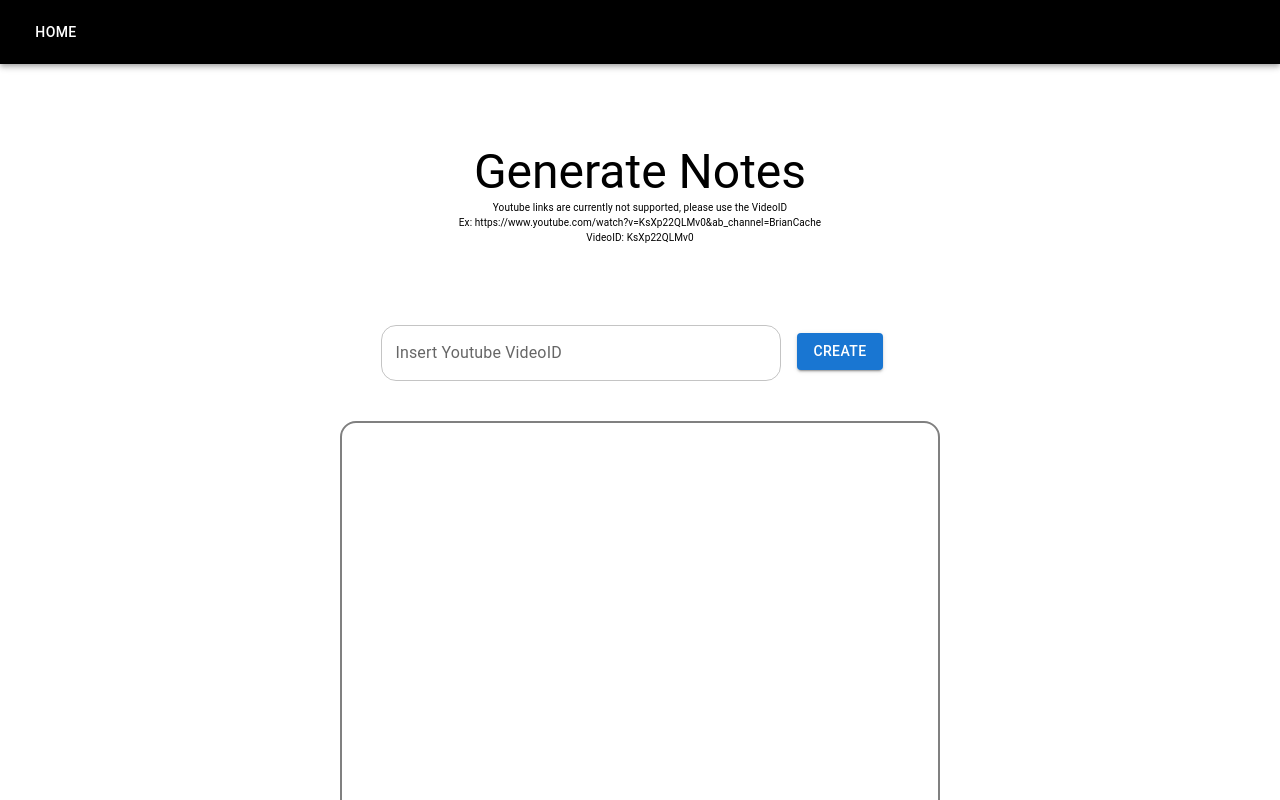
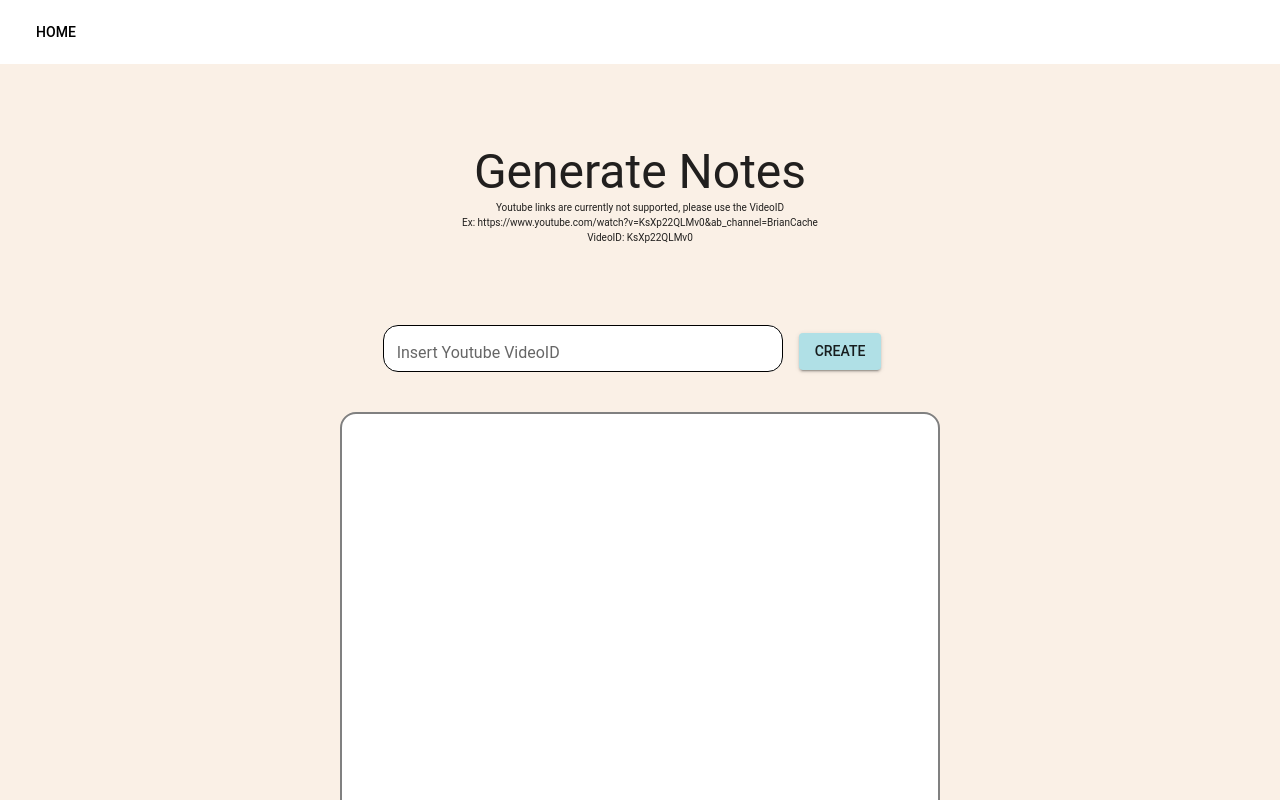
Before and after one commit to bNTGeez/NotesAI, a Next.js app: page /createNotes in a window 1280 px wide. Shown: the top 800 px of the page. Built offline with nearby package versions, Linux system fonts and the light colour scheme.

Commit message:
added color theme

```diff
--- a/app/components/Hero.tsx
+++ b/app/components/Hero.tsx
@@ -1,31 +1,37 @@
-'use client'
+"use client";
 import React from "react";
-import { Typography, Button } from "@mui/material";
+import { Box, Typography, Button } from "@mui/material";
 import { useRouter } from "next/navigation";
 
 const Hero = () => {
   const router = useRouter();
   const handleStart = () => {
-    router.push('/createNotes')
-  }
+    router.push("/createNotes");
+  };
   return (
-    <div className="flex flex-col items-center justify-center h-screen">
-      <Typography
-        variant='h2'
-      >
-        Welcome to Notes Taker!
-      </Typography>
+    <Box
+      sx={{
+        backgroundColor: "primary.main",
+        display: "flex",
+        flexDirection: "column",
+        alignItems: "center",
+        justifyContent: "center",
+        height: "100vh",
+      }}
+    >
+      <Typography variant="h2">Welcome to Notes Taker!</Typography>
       <Button
         sx={{
+          mb: 25,
           mt: 5,
-          backgroundColor: "black",
-          color: "white",
+          backgroundColor: "secondary.main",
+          color: "black",
         }}
         onClick={handleStart}
       >
         Get Started
       </Button>
-    </div>
+    </Box>
   );
 };
 
--- a/app/components/Navbar.tsx
+++ b/app/components/Navbar.tsx
@@ -11,9 +11,9 @@ const Navbar = () => {
   };
 
   return (
-    <AppBar position="static" sx={{ backgroundColor: "#000" }}>
+    <AppBar position="static" sx={{ backgroundColor: "#fff" }}>
       <Toolbar>
-        <Button sx={{ color: "#fff" }} onClick={handleHome}>
+        <Button sx={{ color: "#000" }} onClick={handleHome}>
           Home
         </Button>
       </Toolbar>
--- a/app/createNotes/page.tsx
+++ b/app/createNotes/page.tsx
@@ -47,7 +47,15 @@ const CreateNotes = () => {
   return (
     <>
       <Navbar />
-      <div className="flex flex-col justify-center items-center">
+      <Box
+        sx={{
+          display: "flex",
+          flexDirection: "column",
+          justifyContent: "center",
+          alignItems: "center",
+          backgroundColor: "primary.main",
+        }}
+      >
         <Typography variant="h3" sx={{ mt: 10 }}>
           Generate Notes
         </Typography>
@@ -70,10 +78,23 @@ const CreateNotes = () => {
                 width: "400px",
                 "& .MuiOutlinedInput-root": {
                   borderRadius: "15px",
+                  "& fieldset": {
+                    borderColor: "black",
+                  },
+                },
+                "& .MuiOutlinedInput-input": {
+                  backgroundColor: "white",
+                  borderRadius: "inherit",
+                  padding: "12px",
                 },
               }}
-            ></TextField>
-            <Button type="submit" variant="contained" sx={{ mx: 2, mt: 11 }}>
+            />
+
+            <Button
+              type="submit"
+              variant="contained"
+              sx={{ mx: 2, mt: 11, backgroundColor: "secondary.main" }}
+            >
               Create
             </Button>
           </form>
@@ -95,14 +116,14 @@ const CreateNotes = () => {
             borderRadius="16px"
             p={2}
             spacing={3}
-            sx={{ mt: 10, overflowY: "auto" }}
+            sx={{ mt: 10, overflowY: "auto", backgroundColor: 'white'}}
           >
             <Typography>
               <ReactMarkdown>{notes}</ReactMarkdown>
             </Typography>
           </Stack>
         </Box>
-      </div>
+      </Box>
     </>
   );
 };
--- a/app/layout.tsx
+++ b/app/layout.tsx
@@ -1,11 +1,9 @@
-import type { Metadata } from "next";
+'use client'
 import "./globals.css";
+import { ThemeProvider } from '@mui/material/styles';
+import CssBaseline from '@mui/material/CssBaseline';
+import theme from './theme';
 
-
-export const metadata: Metadata = {
-  title: "Notes Taking",
-  description: "Generated by create next app",
-};
 
 export default function RootLayout({
   children,
@@ -16,7 +14,11 @@ export default function RootLayout({
     <html lang="en">
       <body
       >
-        {children}
+        <ThemeProvider theme={theme}>
+          <CssBaseline />
+          {children}
+        </ThemeProvider>
+
       </body>
     </html>
   );
--- /dev/null
+++ b/app/theme.ts
@@ -0,0 +1,19 @@
+import { createTheme, ThemeOptions } from "@mui/material/styles";
+
+const themeOptions: ThemeOptions = {
+  palette: {
+    primary: {
+      main: "#faf0e6",
+    },
+    secondary: {
+      main: "#b0e0e6",
+    },
+  },
+  typography: {
+    fontFamily: "Roboto, Arial, sans-serif",
+  },
+};
+
+const theme = createTheme(themeOptions);
+
+export default theme;
```
